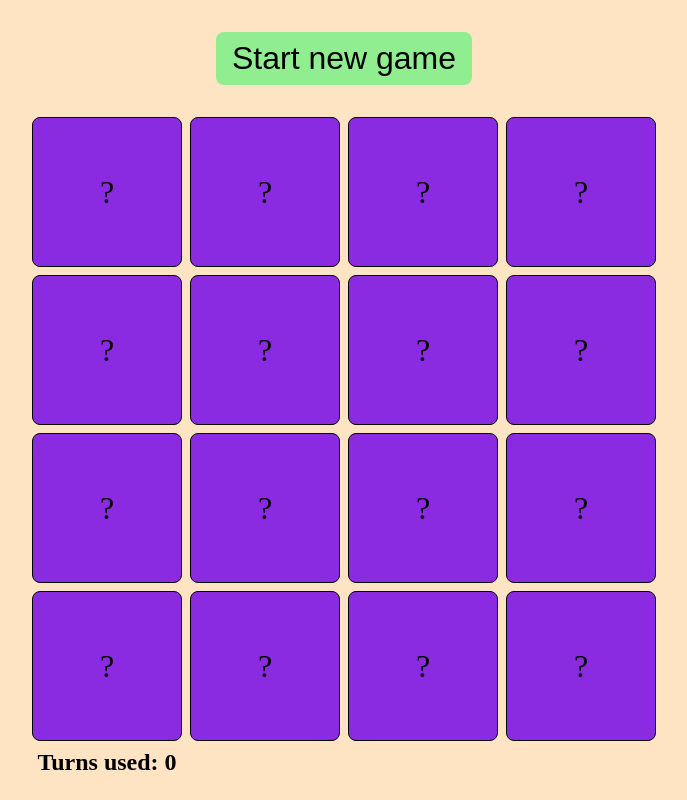
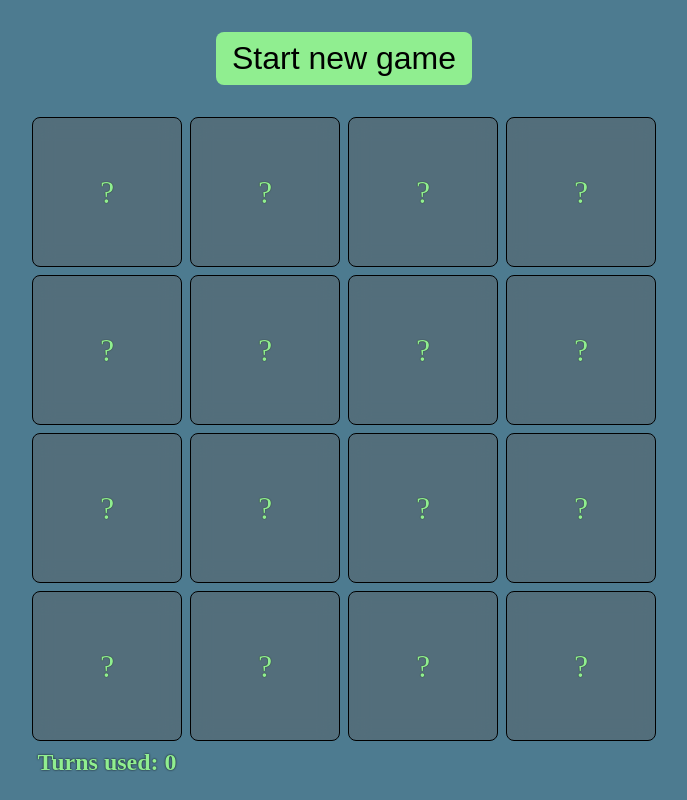
Before and after one commit to john26sfj-ship-it/memory-light, a React (Vite) app: page / in a window 1280 px wide. Both pictures are taken after a click on the button "Start new game". Shown: the whole page, without its empty margins (296-983 px from the left). Built offline with nearby package versions, Linux system fonts and the light colour scheme.

Commit message:
Jacob playtest

```diff
--- a/src/App.css
+++ b/src/App.css
@@ -4,13 +4,16 @@
   box-sizing: border-box;
 }
 
+#root {
+  min-height: 100vh;
+  --body-bg-color: #4f7c91;
+  padding: 0 0.25rem;
+  /* background-color: var(--body-bg-color); */
+}
+
 body {
   text-align: center;
-  background-color: bisque;
-  /* display: flex;
-  justify-content: center; */
+  background-color: var(--body-bg-color);
   margin: 0 auto;
+  transition: background-color 4s ease;
 }
-#root {
-  padding: 0 0.25rem;
-}
--- a/src/App.jsx
+++ b/src/App.jsx
@@ -1,7 +1,23 @@
 import StartButton from "./components/StartButton";
 import './App.css'
+import { useState, useEffect } from "react";
 
 function App() {
+
+
+  const colors = [`#2B4E64`, `#2E6583`, `#4F7C91`, `#6F9AAB`];
+  const [colorIndex, setColorIndex] = useState(0);
+
+  useEffect(() => {
+    const intervalID = setInterval(() => {
+      setColorIndex(prevIndex => {
+        const newIndex = (prevIndex + 1) % colors.length;
+        document.documentElement.style.setProperty(`--body-bg-color`, colors[newIndex]);
+        return newIndex;
+      });
+    }, 4000);
+    return () => clearInterval(intervalID);
+  }, [colors]);
 
   return (
     <>
--- a/src/components/BoardSetup.jsx
+++ b/src/components/BoardSetup.jsx
@@ -89,7 +89,7 @@ export default function BoardSetup({shuffledDeck, resetTrigger}) {
                     isFlipped={flipped[index]} onFlipChange={(newVal) => { const newFlipped = [...flipped]; newFlipped[index] = newVal; setFlipped(newFlipped); }}
                     isFound={found.includes(index)} isWaiting={isWaiting}/>
                 ))}
-                <h2>Turns used: {numTurns}</h2>
+                <h2 className={styles.turns}>Turns used: {numTurns}</h2>
             </div>
         );
     }
--- a/src/components/styles/BoardSetup.module.css
+++ b/src/components/styles/BoardSetup.module.css
@@ -6,6 +6,12 @@
   justify-items: center;
   gap: 0.5rem;
 }
+
+.turns {
+  color: lightgreen;
+  text-shadow: 0 0 2px black;
+}
+
 @media (max-width: 600px) {
   .board {
     grid-template-rows: repeat(4, 100px);
--- a/src/components/styles/Card.module.css
+++ b/src/components/styles/Card.module.css
@@ -43,11 +43,17 @@
   backface-visibility: hidden;
 }
 .cardFront {
-  background-color: aquamarine;
+  background: rgba(245, 245, 245, 0.4);
+  backdrop-filter: blur(10px);
+  color: lightgreen;
+  text-shadow: 0 0 1px black;
   transform: rotateY(180deg);
 }
 .cardBack {
-  background-color: blueviolet;
+  background-color: rgba(92, 92, 92, 0.4);
+  backdrop-filter: blur(10px);
+  color: lightgreen;
+  text-shadow: 0 0 1px black;
 }
 .icon {
   font-size: 2rem;
```
